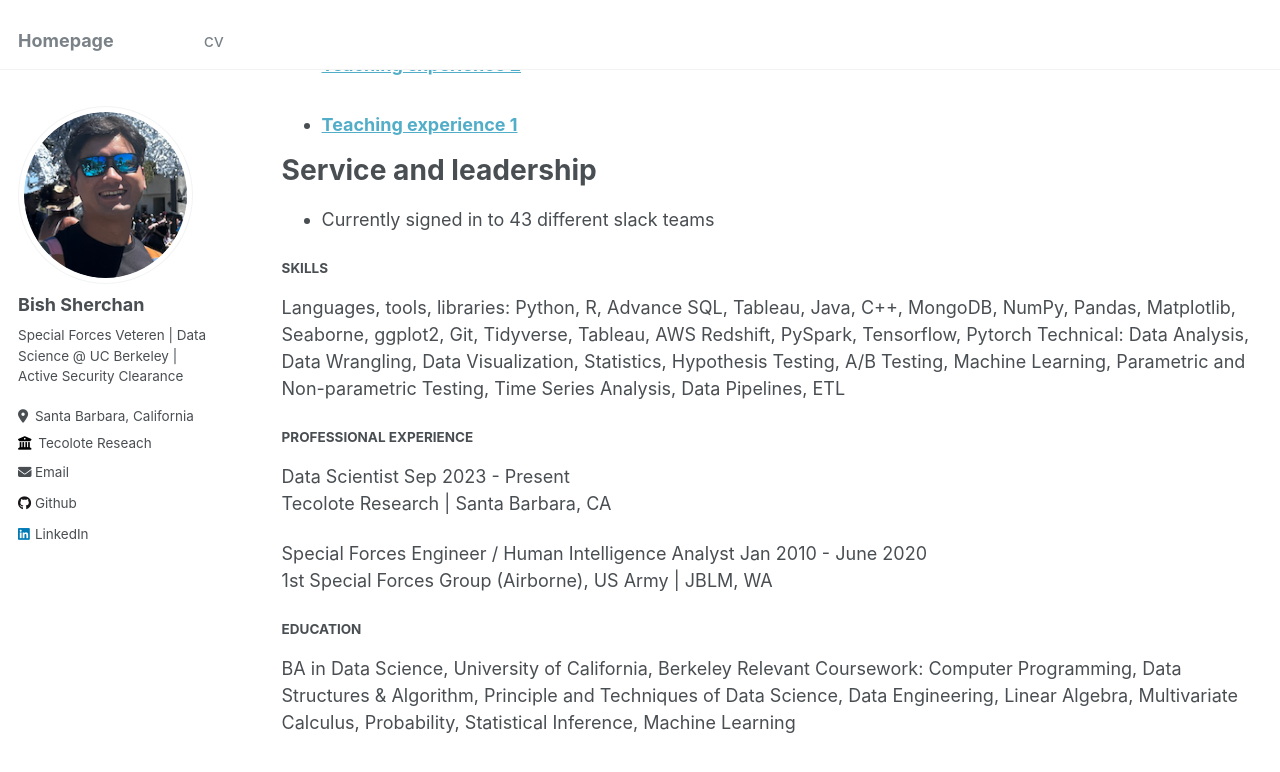
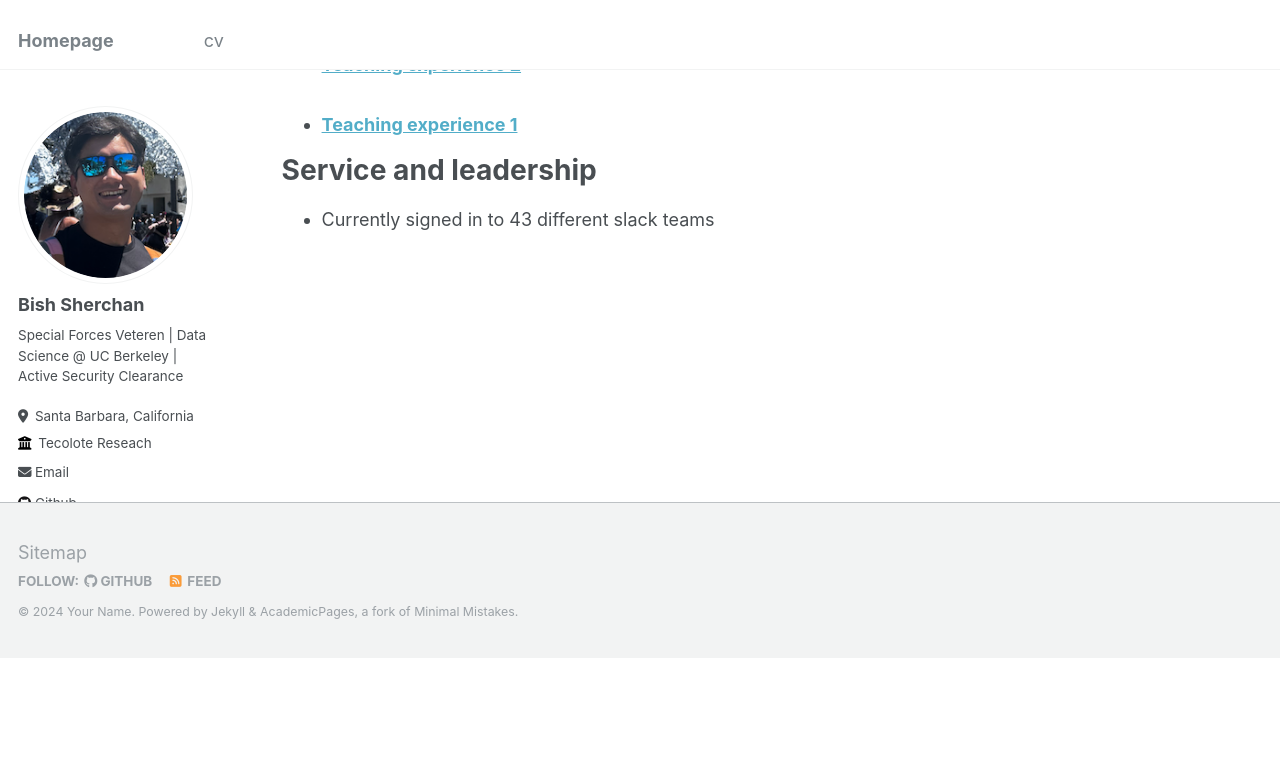
Before and after one commit to bishchan/bishchan.github.io, a Jekyll site: the page built from _pages/cv.md, in a window 1280 px wide and 900 px high, scrolled down 1989 px. Shown: the top 772 px of the window. Built offline with Jekyll 4.4.1, drawn with Linux system fonts in a browser that asks for light colours; after the commit the page ends 2647 px from its top, so only the background shows below that.

Commit message:
Update cv.md

```diff
--- a/_pages/cv.md
+++ b/_pages/cv.md
@@ -62,19 +62,3 @@ Teaching
 Service and leadership
 ======
 * Currently signed in to 43 different slack teams
-
-
-#### SKILLS
-Languages, tools, libraries: Python, R, Advance SQL, Tableau, Java, C++, MongoDB, NumPy, Pandas, Matplotlib, Seaborne, ggplot2, Git,  Tidyverse, Tableau, AWS Redshift, PySpark, Tensorflow, Pytorch
-Technical: Data Analysis, Data Wrangling, Data Visualization, Statistics, Hypothesis Testing, A/B Testing, Machine Learning, Parametric and  Non-parametric Testing, Time Series Analysis, Data Pipelines, ETL
-
-#### PROFESSIONAL EXPERIENCE
-Data Scientist Sep 2023 - Present
-Tecolote Research | Santa Barbara, CA
-
-Special Forces Engineer / Human Intelligence Analyst Jan 2010 - June 2020
-1st Special Forces Group (Airborne), US Army | JBLM, WA
-
-#### EDUCATION
-BA in Data Science, University of California, Berkeley
-Relevant Coursework: Computer Programming, Data Structures & Algorithm, Principle and Techniques of Data Science, Data Engineering,  Linear Algebra, Multivariate Calculus, Probability, Statistical Inference, Machine Learning
```
